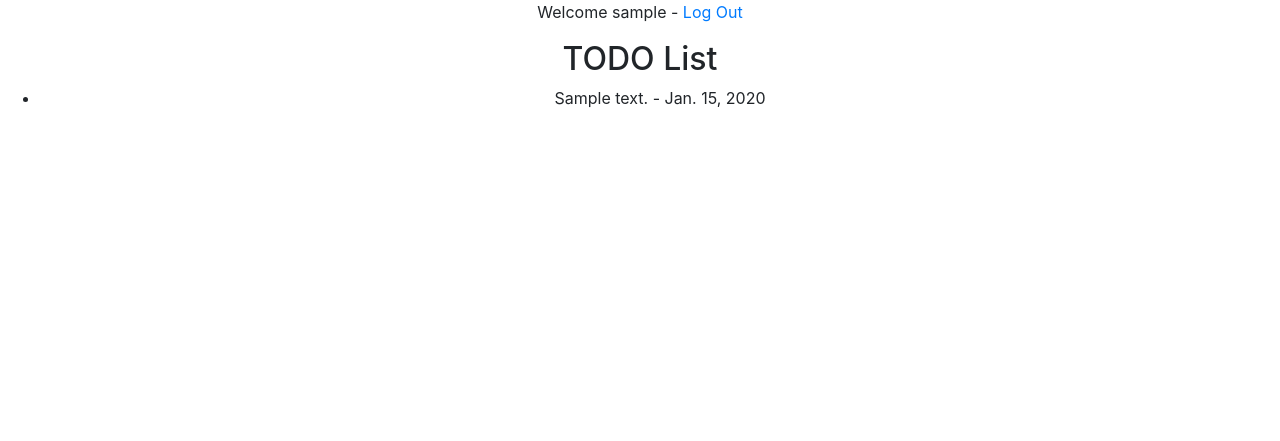
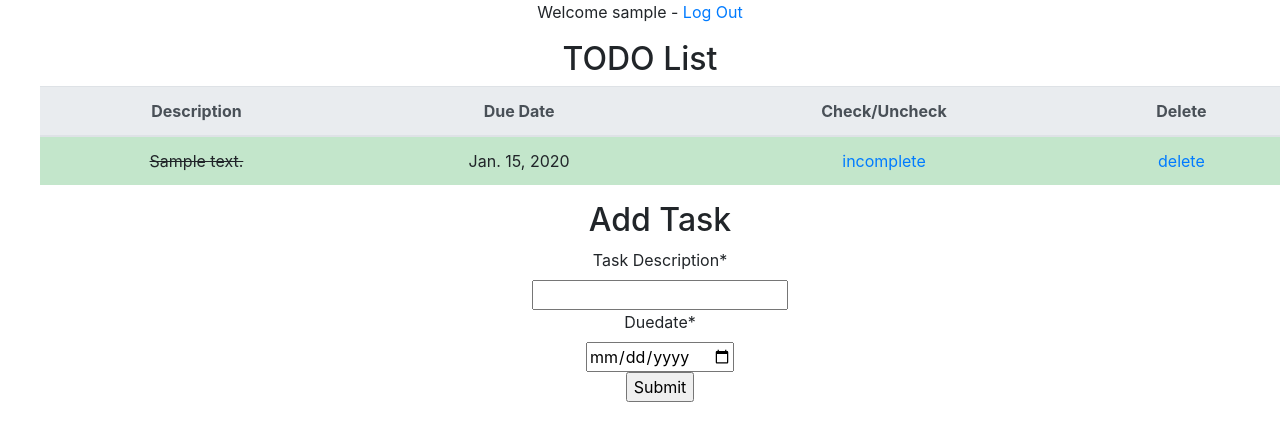
Before and after one commit to Skjperez/TODO, a Django app: page / in a window 1280 px wide. Shown: the top 441 px of the page. Run offline with Django 3.2, Linux system fonts and the light colour scheme; a user stored in the database is signed in; tables that the repository leaves empty hold one stand-in row (values such as "Sample post"); some libraries are stand-ins or nearby versions.

Commit message:
added delete tab in newtodo

```diff
--- a/newtodo/admin.py
+++ b/newtodo/admin.py
@@ -4,7 +4,7 @@ from .models import Task
 # Register your models here.
 class TaskAdmin(admin.ModelAdmin):
     list_display = (
-        'user', 'description', 'complete',
+        'id', 'user', 'description', 'complete',
         'duedate', 'created_date', 'modified_date'
         )
 admin.site.register(Task, TaskAdmin)
--- /dev/null
+++ b/newtodo/forms.py
@@ -0,0 +1,7 @@
+from django import forms
+
+class TaskForm(forms.Form):
+    description = forms.CharField(label='Task Description', max_length=100)
+    duedate = forms.DateField(
+        widget=forms.TextInput(attrs={'type': 'date'})
+        )
--- a/newtodo/models.py
+++ b/newtodo/models.py
@@ -6,7 +6,7 @@ class Task(models.Model):
     user = models.ForeignKey(User, on_delete=models.CASCADE)
     description = models.CharField(max_length=100)
     duedate = models.DateField()
-    complete = models.BooleanField()
+    complete = models.BooleanField(default=False)
     created_date = models.DateTimeField(auto_now_add=True)
     modified_date = models.DateTimeField(auto_now=True)
 
--- a/newtodo/templates/newtodo/todolist.html
+++ b/newtodo/templates/newtodo/todolist.html
@@ -1,5 +1,6 @@
 {% extends "base.html" %}
 
+{% load crispy_forms_tags %}
 {% block title %}TODO - {{ user }}{% endblock %}
 
 {% block content %}
@@ -7,11 +8,51 @@
     <p>Welcome {{ user }} - <a href="{% url 'logout' %}">Log Out</a></p>
 
     <h2>TODO List</h2>
+
+
     <ul>
-    {% for task in user_task_list %}
-    <li>{{ task.description }} - {{ task.duedate }}</li>
+    <div >
+    <table class="table">
+        <thead class="thead-light">
+            <tr>
+                <th scope="col">Description</th>
+                <th scope="col">Due Date</th>
+                <th scope="col">Check/Uncheck</th>
+                <th scope="col">Delete</th>
+            </tr>
+    </thead>
+    <tbody>
+    {% for task in task_list %}
+    <tr{% if task.complete is True %} class="table-success"{% endif %}>
+        <td>
+        {% if task.complete is True %}<strike>{% endif %}
+            {{ task.description }}
+        {% if task.complete is True %}</strike>{% endif %}
+        </td>
+        <td>{{ task.duedate }}</td>
+        <td>
+            {% if task.complete is False %}
+            <a href="/complete-task/{{ task.id }}">complete</a>
+            {% else %}
+            <a href="/incomplete-task/{{ task.id }}">incomplete</a>
+            {% endif %}
+        </td>
+        <td><a href="/delete-task/{{ task.id }}">delete</a></td>
+    </tr>
     {% endfor %}
-    </ul>
+
+    </tbody>
+    </table>
+    </div>
+
+    <h2>Add Task</h2>
+    <form action="/create-task" method="post">
+        {% csrf_token %}
+        {{ task_form|crispy }}
+        <input type="submit" value="Submit">
+    </form>
+
+
 {% else %}
     <p>You are not logged in</p>
     <a href="{% url 'login' %}">Log In</a>
--- a/newtodo/urls.py
+++ b/newtodo/urls.py
@@ -1,6 +1,11 @@
 from django.urls import path
-from .views import UserTaskList
+from .views import UserTaskList, CreateTask, DeleteTask, CompleteTask, IncompleteTask
 
 urlpatterns = [
-    path('', UserTaskList, name='user_task_list')
+    path('', UserTaskList, name='user_task_list'),
+    path('create-task', CreateTask, name='create_task'),
+    path('delete-task/<int:task_id>', DeleteTask, name='delete_task'),
+    path('complete-task/<int:task_id>', CompleteTask, name='complete_task'),
+    path('incomplete-task/<int:task_id>', IncompleteTask, name='incomplete_task')
+
 ]
--- a/newtodo/views.py
+++ b/newtodo/views.py
@@ -1,5 +1,8 @@
+from django.http import HttpResponseRedirect
 from django.shortcuts import render
 from .models import Task
+from .forms import TaskForm
+import logging
 # Create your views here.
 
 def UserTaskList(request):
@@ -8,5 +11,50 @@ def UserTaskList(request):
     else:
         user = None
     user_task_list = Task.objects.filter(user=user)
-    context = {'user_task_list': user_task_list}
+    context = {
+        'task_list': user_task_list,
+        'task_form': TaskForm()
+        }
     return render(request, 'newtodo/todolist.html', context)
+
+def CreateTask(request):
+    #check if the user is logged in
+    if request.user.is_authenticated is True:
+        # if this is a POST request we need to process the form data
+        if request.method == 'POST':
+            # create a form instance and populate it with data from the request:
+            form = TaskForm(request.POST)
+            # check whether it's valid:
+            if form.is_valid():
+                # process the data in form.cleaned_data as required
+                t = Task(
+                    user=request.user,
+                    description=form.cleaned_data['description'],
+                    duedate=form.cleaned_data['duedate'],
+                    complete=False
+                    )
+                t.save()
+                return HttpResponseRedirect('/')
+
+
+
+    # if a GET (or any other method) we'll create a blank form
+    else:
+        return HttpResponseRedirect('/')
+
+def DeleteTask(request, task_id):
+    t = Task.objects.get(id=task_id)
+    t.delete()
+    return HttpResponseRedirect('/')
+
+def CompleteTask(request, task_id):
+    t = Task.objects.get(id=task_id)
+    t.complete = True
+    t.save()
+    return HttpResponseRedirect('/')
+
+def IncompleteTask(request, task_id):
+    t = Task.objects.get(id=task_id)
+    t.complete = False
+    t.save()
+    return HttpResponseRedirect('/')
--- a/todo/settings.py
+++ b/todo/settings.py
@@ -40,6 +40,7 @@ INSTALLED_APPS = [
     'accounts',
     'todoapp',
     'newtodo',
+    'crispy_forms',
 ]
 
 MIDDLEWARE = [
```
